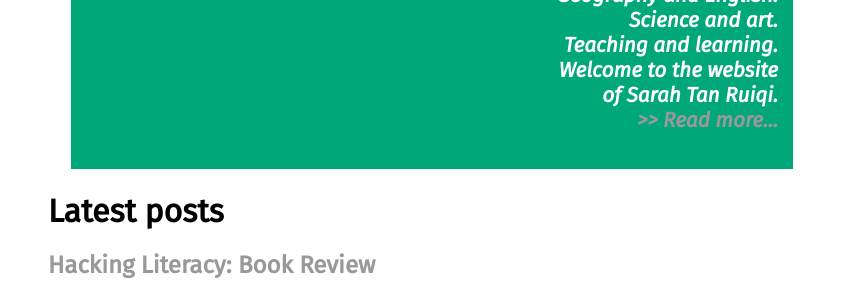
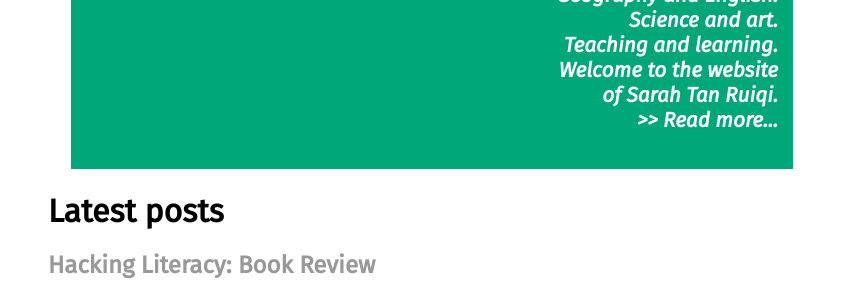
Before and after one commit to streakstrength/streakstrength.github.io, a Jekyll site: the page built from index.html, in a window 1280 px wide. Shown: the part 335-635 px from the top of the page, without its empty margins (208-1071 px from the left). Built offline with Jekyll 4.4.1, drawn with Linux system fonts in a browser that asks for light colours; nearby versions of some CDN libraries.

Commit message:
Update main.css

```diff
--- a/css/main.css
+++ b/css/main.css
@@ -65,6 +65,10 @@ nav ul li, footer ul li {
 	margin: 3%;
 	color: #ffffff;
 	text-align: right;
+}
+
+.blurb a {
+	color: #ffffff;
 }
 /* Footer */
 footer {
```
